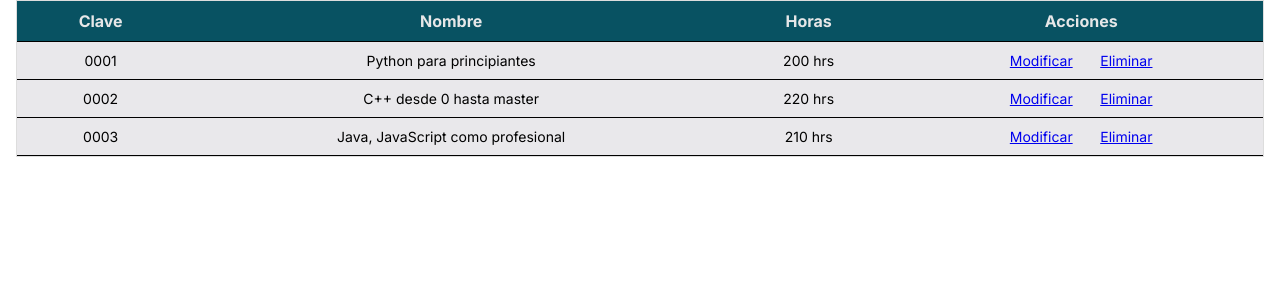
After one commit to Colegio-de-ingenieros/Proyect-Master, a PHP site: page /public/plantilla_tabla.html in a window 1280 px wide. The commit adds this page. Shown: the top 300 px of the page. Run offline with PHP 8.4, Linux system fonts and the light colour scheme.

Commit message:
plantilla tabla

```diff
--- a/public/css/style.css
+++ b/public/css/style.css
@@ -242,3 +242,34 @@ h6{
     font-size: 1rem;
     font-weight: 400;
 }
+/* =================== TABLAS =================== */
+table{
+    width: 100%;
+    border-collapse: collapse;
+}
+.header_table {
+    max-height: 100vh;
+    width: 100%;
+    overflow: auto;
+    border: 1px solid #dddddd;
+}
+
+.header_table thead th {
+    position: sticky;
+    top: 0;
+    background-color: #085262;
+    color: #e6e7e8;
+    font-size: 16px;
+}
+th,td {
+    border-bottom: 1px solid #000000;
+    padding: 10px 20px;
+    font-size: 14px;
+    text-align: center;
+    background-color: #E9E8EB;
+}
+tr:hover td {
+    color: #3a42b4;
+    cursor: pointer;
+    background-color: #ffffff;
+}
--- /dev/null
+++ b/public/plantilla_tabla.html
@@ -0,0 +1,55 @@
+<!DOCTYPE html>
+<html lang="es-mx">
+<head>
+    <meta charset="UTF-8">
+    <meta http-equiv="X-UA-Compatible" content="IE=edge">
+    <meta name="viewport" content="width=device-width, initial-scale=1.0">
+    <link rel="stylesheet" href="./css/style.css">
+    <title>PLANTILLA TABLA</title>
+</head>
+<body>
+    <div class="table">
+        <div class="header_table">
+            <table>
+                <thead>
+                    <tr>
+                        <th>Clave</th>
+                        <th>Nombre</th>
+                        <th>Horas</th>
+                        <th>Acciones</th>
+                    </tr>
+                </thead>
+                <tbody>
+                    <tr>
+                        <td>0001</td>
+                        <td>Python para principiantes</td>
+                        <td>200 hrs</td>
+                        <td>
+                            <a href="#">Modificar</a>&nbsp;&nbsp;&nbsp;&nbsp;&nbsp;&nbsp;
+                            <a href="#">Eliminar</a>
+                        </td>
+                    </tr>
+                    <tr>
+                        <td>0002</td>
+                        <td>C++ desde 0 hasta master</td>
+                        <td>220 hrs</td>
+                        <td>
+                            <a href="#">Modificar</a>&nbsp;&nbsp;&nbsp;&nbsp;&nbsp;&nbsp;
+                            <a href="#">Eliminar</a>
+                        </td>
+                    </tr>
+                    <tr>
+                        <td>0003</td>
+                        <td>Java, JavaScript como profesional</td>
+                        <td>210 hrs</td>
+                        <td>
+                            <a href="#">Modificar</a>&nbsp;&nbsp;&nbsp;&nbsp;&nbsp;&nbsp;
+                            <a href="#">Eliminar</a>
+                        </td>
+                    </tr>
+                </tbody>
+            </table>
+        </div>
+    </div>
+</body>
+</html>
```
